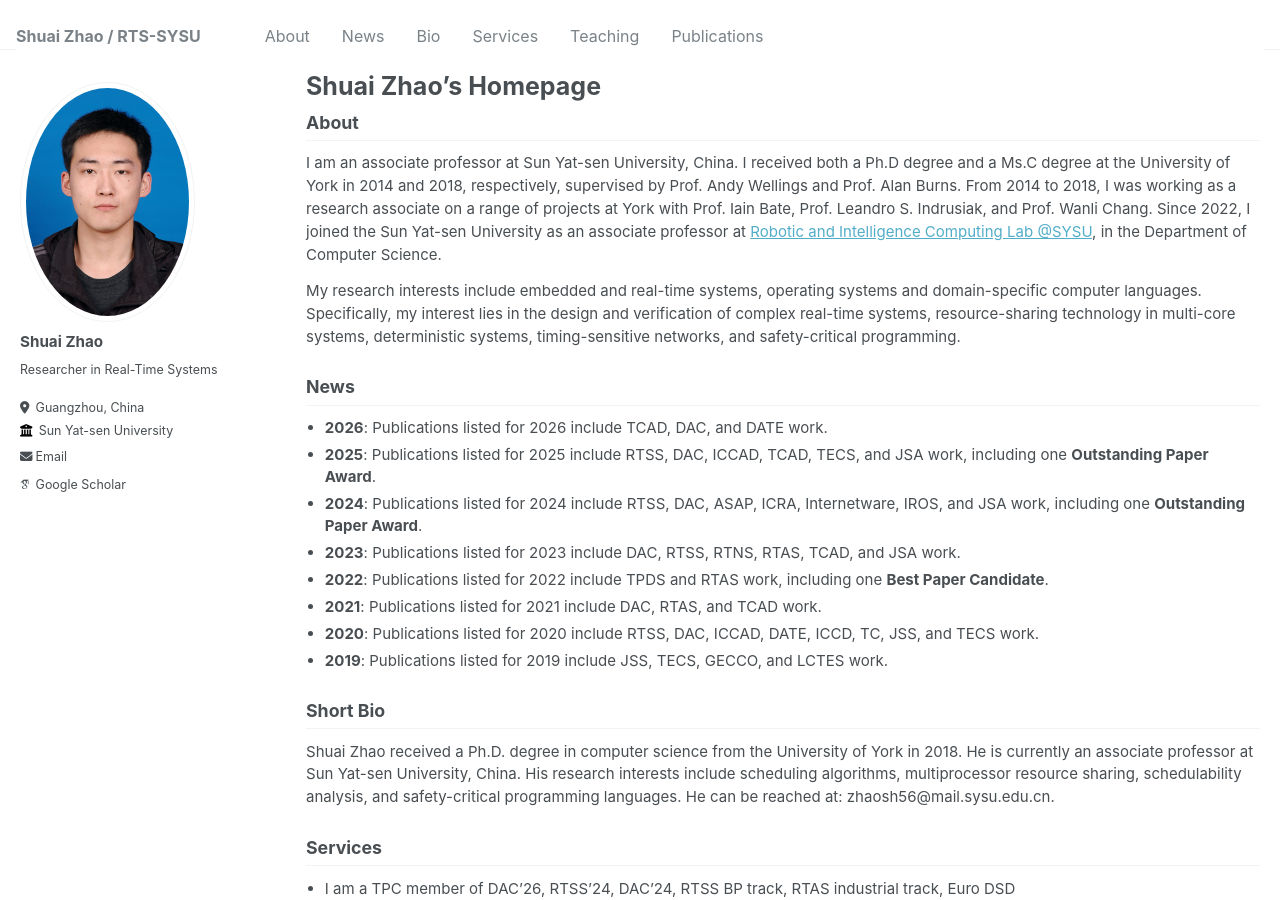
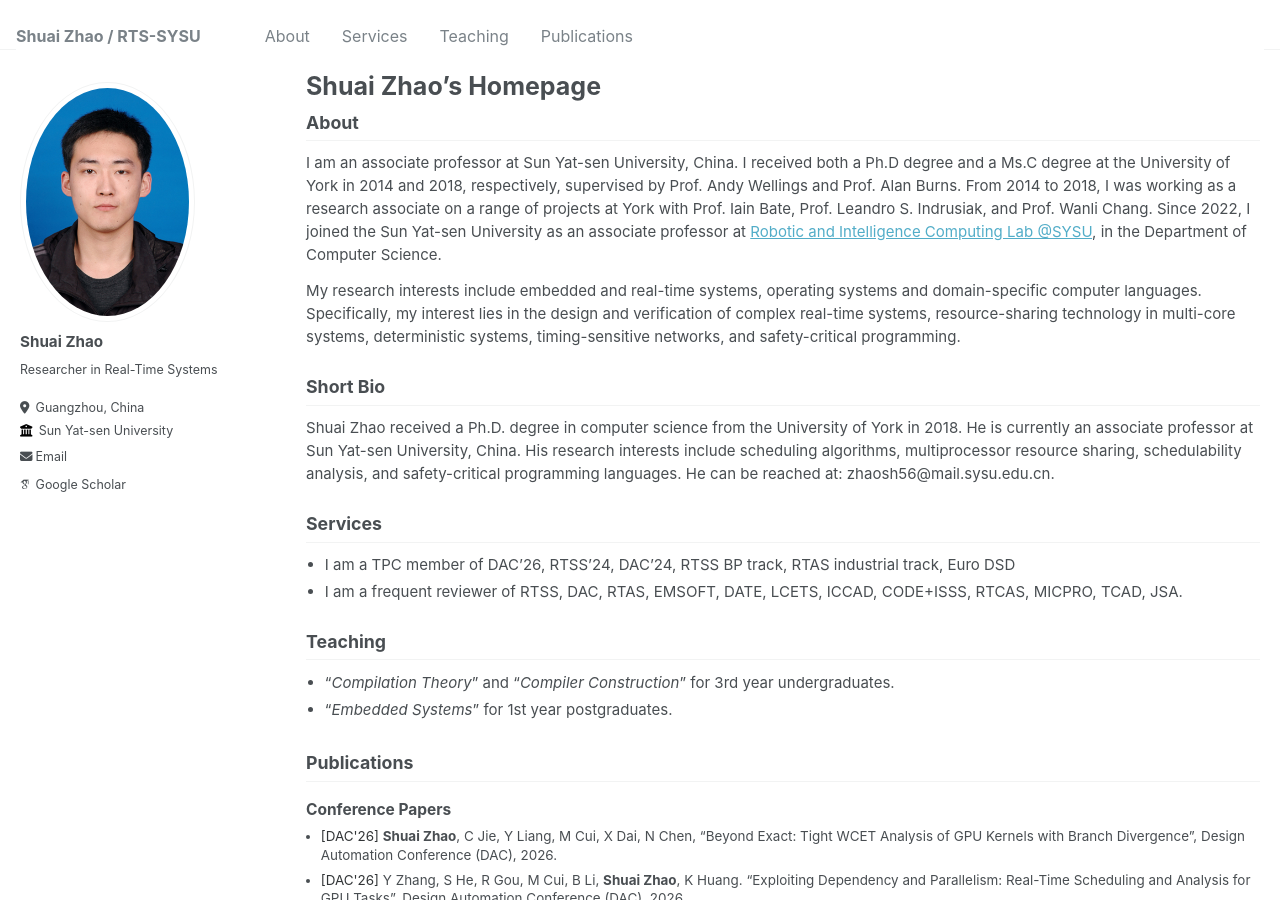
Before and after one commit to zs673/zs673.github.io, a Jekyll site: the page built from _pages/about.md, in a window 1280 px wide and 900 px high. Built offline with Jekyll 4.4.1, drawn with Linux system fonts in a browser that asks for light colours; some web fonts are replaced.

```diff
--- a/_pages/about.md
+++ b/_pages/about.md
@@ -14,12 +14,6 @@ About
 I am an associate professor at Sun Yat-sen University, China. I received both a Ph.D degree and a Ms.C degree at the University of York in 2014 and 2018, respectively, supervised by Prof. Andy Wellings and Prof. Alan Burns. From 2014 to 2018, I was working as a research associate on a range of projects at York with Prof. Iain Bate, Prof. Leandro S. Indrusiak, and Prof. Wanli Chang. Since 2022, I joined the Sun Yat-sen University as an associate professor at [Robotic and Intelligence Computing Lab @SYSU](https://www.usilab.cn/), in the Department of Computer Science.
 
 My research interests include embedded and real-time systems, operating systems and domain-specific computer languages. Specifically, my interest lies in the design and verification of complex real-time systems, resource-sharing technology in multi-core systems, deterministic systems, timing-sensitive networks, and safety-critical programming.
-
-
-
-News
-------
-{% include news.html %}
 
 
 
```
Also changed, not shown: _data/navigation.yml (+4 -4 lines).
